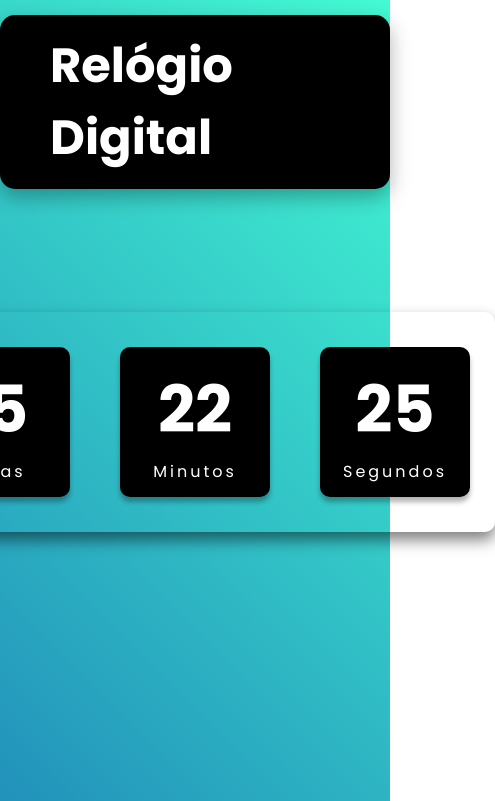
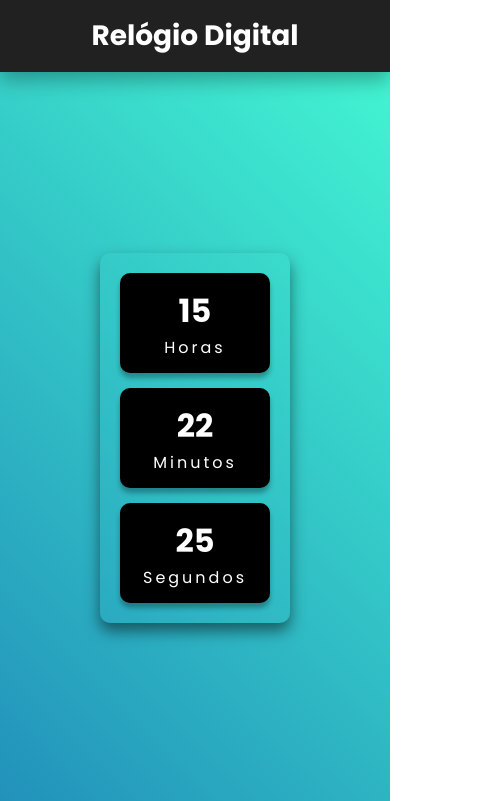
Before and after one commit to M1guel-cb/relogio-digital, a plain HTML site: page index.html in a window 390 px wide. Shown: the top 801 px of the page, 495 px wide, since content can reach past the window. Drawn offline with Linux system fonts and the light colour scheme.

Commit message:
media query

```diff
--- a/index.html
+++ b/index.html
@@ -5,6 +5,7 @@
     <meta name="viewport" content="width=device-width, initial-scale=1.0">
     <title>Relogio Digital</title>
     <link rel="stylesheet" href="style.css">
+    <link rel="stylesheet" href="mq.css">
     <link rel="shortcut icon" href="imagens/favicon.ico" type="image/x-icon">
 </head>
 <body>
@@ -12,14 +13,6 @@
         <header>
             <h1>Relógio Digital</h1>
         </header>
-        <footer>
-            <p>
-                <a href="https://instagram.com/m1guel.cb" target="_blank" rel="external">
-                    <img src="imagens/logo-instagram.jpg" alt="Instagram"> M1guel.cb
-                </a>
-            </p>
-        </footer>
-    </div>
         <main>
             <div class="tempo">
                 <h1 id="horas">00</h1>
@@ -34,6 +27,14 @@
                 <p>Segundos</p>
             </div>
         </main>
+        <footer>
+            <p>
+                <a href="https://instagram.com/m1guel.cb" target="_blank" rel="external">
+                    <img src="imagens/logo-instagram.jpg" alt="Instagram"> M1guel.cb
+                </a>
+            </p>
+        </footer>
+    </div>
 </body>
 <script src="script.js"></script>
 </html>
--- /dev/null
+++ b/mq.css
@@ -0,0 +1,19 @@
+@charset "UTF-8";
+@import url('https://fonts.googleapis.com/css2?family=Poppins:wght@300;400;500;600;700&display=swap');
+
+@media screen and (max-width: 600px) {
+    main {
+        flex-direction: column;
+        gap: 15px;
+    }
+
+    main h1 {
+        font-size: 2em;
+    }
+    header h1 {
+        font-size: 1.75em;
+    }
+    .tempo {
+        height: 100px;
+    }
+}
--- a/style.css
+++ b/style.css
@@ -8,7 +8,7 @@
 }
 
 body {
-    height: 100vh;
+    min-height: 100vh;
     width: 100vw;
     font-family: 'Poppins', Arial, Helvetica, sans-serif;
     background-image: linear-gradient(225deg, #44FAD3, #218eba);
@@ -16,16 +16,16 @@ body {
 }
 
 header {
-    margin-top: 15px;
-    filter: drop-shadow(0px 8px 10px rgba(0,0,0,0.3))
+    filter: drop-shadow(0px 8px 10px rgba(0,0,0,0.3));
+    width: 100%;
 }
 
 header h1 {
     font-size: 3em;
     color: white;
-    background-color: black;
+    background-color: rgb(33, 33, 33);
     padding: 15px 50px;
-    border-radius: 15px;
+    text-align: center;
 }
 
 #flex {
@@ -33,23 +33,20 @@ header h1 {
     justify-content: space-between;
     align-items: center;
     flex-direction: column;
-    height: 100vh;
+    min-height: 100vh;
+    width: 100%;
+    gap: 10px;
 }
 
 main {
-    position: absolute;
-    top: 50%;
-    left: 50%;
-    transform: translate(-50%, -50%);
-
     background-color: transparent;
     box-shadow: 0 8px 15px rgba(0, 0, 0, 0.5);
     display: flex;
     justify-content: space-around;
     align-items: center;
-    width: 600px;
-    height: 220px;
     border-radius: 10px;
+    padding: 20px;
+    gap: 20px;
 }
 
 .tempo {
@@ -75,7 +72,7 @@ main h1 {
 }
 
 footer {
-    width: 100vw;
+    width: 100%;
     height: 40px;
     background-color: rgb(33, 33, 33);
     display: flex;
@@ -92,7 +89,7 @@ footer > p > a {
     color: white;
 }
 
-footer>p>a:hover {
+footer > p > a:hover {
     text-decoration: underline;
     text-shadow: 2px 2px 3px black;
     filter: drop-shadow(2px 2px 3px 0,0,0,.3);
```
Lines whose indentation alone changed are shown as unchanged.
